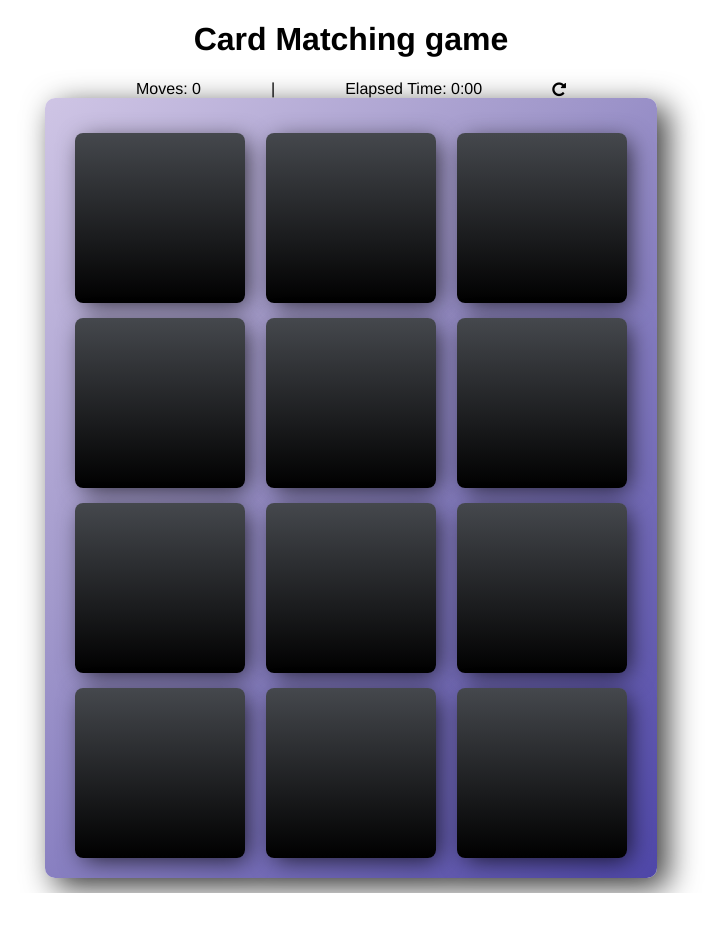
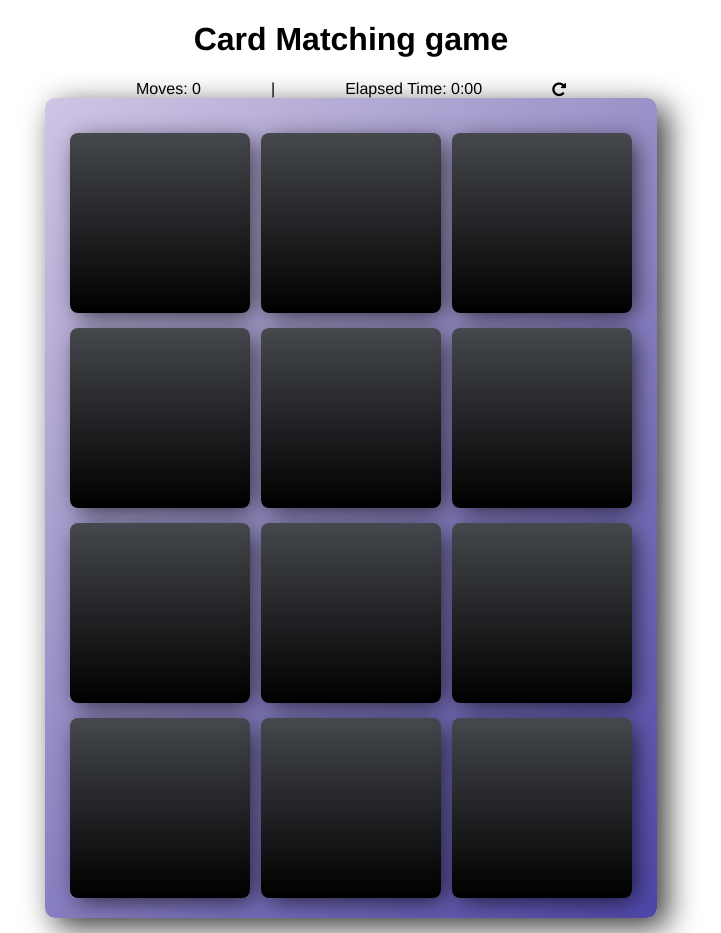
Before and after one commit to matthewtqs/memory-flip-game-v2, a plain HTML site: page index.html in a window 1280 px wide. Shown: the whole page, without its empty margins (289-1010 px from the left). Before the commit the page ends 893 px from the top, so only its background shows below. Drawn offline with Linux system fonts and the light colour scheme; a web font is replaced by a local one.

Commit message:
Update styles.css
width of logo 80%
width height of cubes 170 > 180

```diff
--- a/styles.css
+++ b/styles.css
@@ -40,9 +40,9 @@ body {
 }
 
 .logo {
-  min-width: 100%;
+  min-width: 80%;
   object-fit: cover;
-  width: 100%;
+  width: 80%;
   backface-visibility: hidden;
   transform: rotateY(180deg);
 }
@@ -64,8 +64,8 @@ body {
 .card {
   transform: rotateY(0);
   transition: 0.5s;
-  width: 170px;
-  height: 170px;
+  width: 180px;
+  height: 180px;
   background: linear-gradient(to bottom, rgba(69, 72, 77, 1) 0%, rgba(0, 0, 0, 1) 100%);
   box-shadow: 5px 5px 24px -3px rgba(0, 0, 0, 0.75);
   border-radius: 8px;
```
